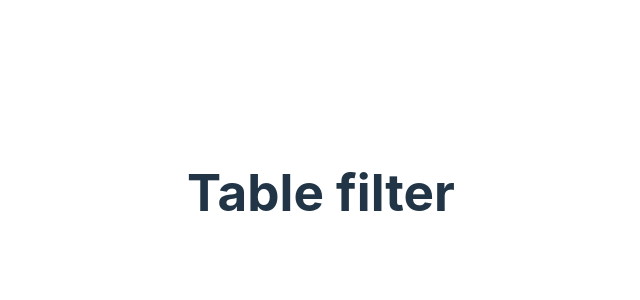
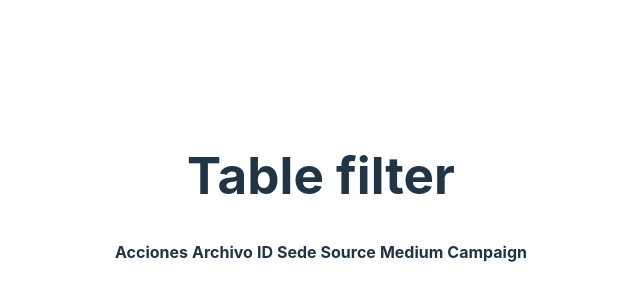
Before and after one commit to carlosruminott/table-filter, a Svelte app: page / in a window 1280 px wide. Shown: the part 208-508 px from the top of the page, without its empty margins (319-959 px from the left). Built offline with nearby package versions, Linux system fonts and the light colour scheme.

Commit message:
feat: componentes table y row}

```diff
--- a/src/components/App.svelte
+++ b/src/components/App.svelte
@@ -1,9 +1,13 @@
 <script>
-
+import Table from "./Table.svelte";
+import Row from "./table/Row.svelte";
 </script>
 
 <main>
   <h1>Table filter</h1>
+  <Table>
+    <Row/>
+  </Table>
 </main>
 
 <style>
--- a/src/components/Table.svelte
+++ b/src/components/Table.svelte
@@ -1,3 +1,16 @@
 <table>
-
+    <thead>
+        <tr>
+            <th>Acciones</th>
+            <th>Archivo</th>
+            <th>ID</th>
+            <th>Sede</th>
+            <th>Source</th>
+            <th>Medium</th>
+            <th>Campaign</th>
+        </tr>
+    </thead>
+    <tbody>
+        <slot><!-- optional fallback --></slot>
+    </tbody>
 </table>
--- /dev/null
+++ b/src/components/table/Row.svelte
@@ -0,0 +1,9 @@
+<tr>
+    <td class="action"></td>
+    <td class="file"></td>
+    <td class="id"></td>
+    <td class="sede"></td>
+    <td class="source"></td>
+    <td class="medium"></td>
+    <td class="campaign"></td>
+</tr>
```
